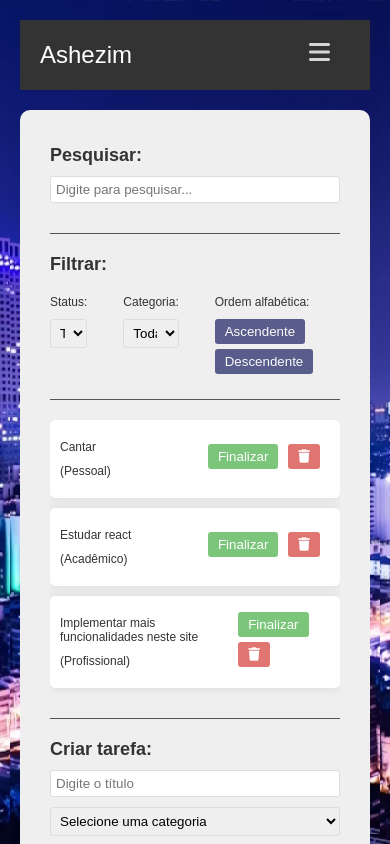
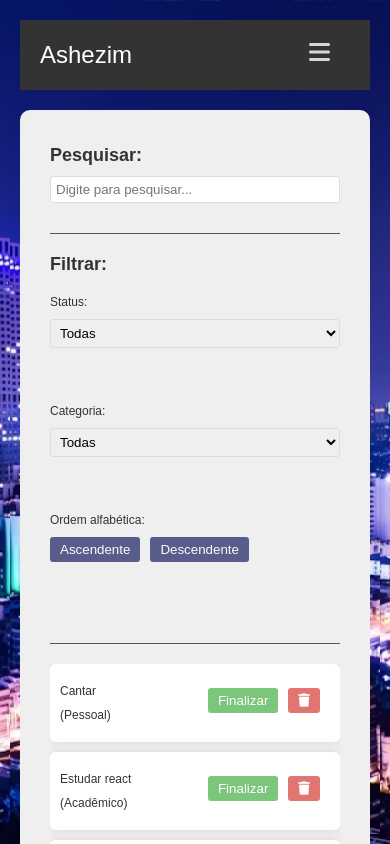
Before and after one commit to Ashezim/tests, a React (Vite) app: page / in a window 390 px wide. Shown: the top 844 px of the page. Built offline with nearby package versions, Linux system fonts and the light colour scheme.

Commit message:
Ajustado comportamento dos componentes do filtro quando em menor resolução

```diff
--- a/src/App.css
+++ b/src/App.css
@@ -126,6 +126,10 @@ html {
   .hamburger {
     display: block;
   }
+
+  .filter-options {
+    flex-direction: column;
+  }
 }
 
 .app {
```
